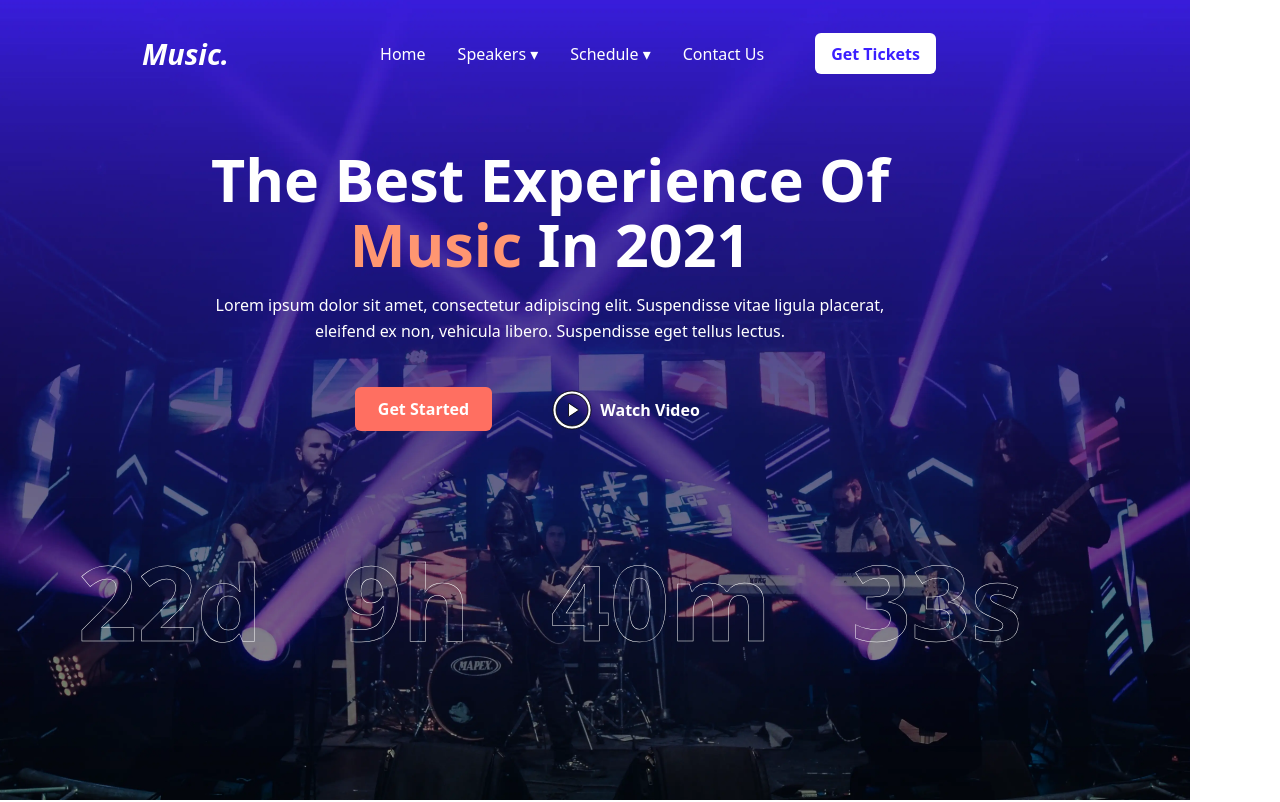
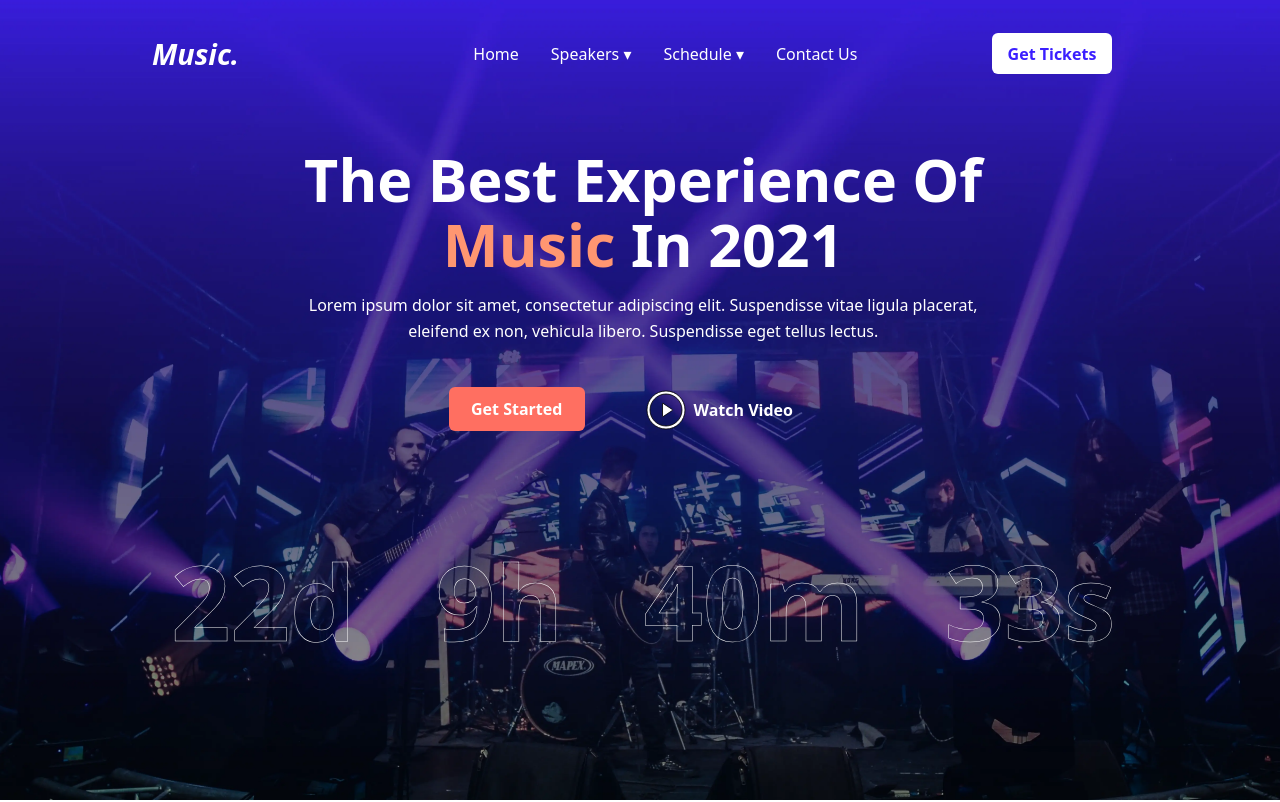
Before and after one commit to SebiFullstack/Music-concert, a React (Vite) app: page / in a window 1280 px wide. Shown: the top 802 px of the page. Built offline with nearby package versions, Linux system fonts and the light colour scheme.

Commit message:
resolve conflicts

```diff
--- a/src/components/Footer/Footer.module.css
+++ b/src/components/Footer/Footer.module.css
@@ -5,10 +5,13 @@
     display: flex;
     justify-content: space-between;
     align-items: center;
-    padding: 10px 60px;
+    padding: 10px 10px;
     margin: 0 auto;
-    width: 93vw;
-    margin-left: -100px;
+    width: 113%;
+    margin-left: -80px;
+    word-wrap: break-word;
+    overflow-x: hidden;
+    overflow-wrap: break-word;
   }
 
   .left {
--- a/src/components/GallerySection/GallerySection.module.css
+++ b/src/components/GallerySection/GallerySection.module.css
@@ -1,6 +1,5 @@
 .section {
     position: relative;
-    width: 100vw;
     padding: 60px 0;
     box-sizing: border-box;
     background-color: rgba(252, 82, 82, 0.06);
@@ -11,6 +10,9 @@
     flex-direction: column;
     margin-left: -80px;
     text-align: left;
+    overflow-wrap: break-word;
+    overflow-x: hidden;
+    width: 113%;
   }
 
   .heading {
--- a/src/components/Header/Header.module.css
+++ b/src/components/Header/Header.module.css
@@ -9,7 +9,11 @@
     width: 100vw;
     box-sizing: border-box;
     margin-bottom: 100px;
-    margin-left: -90px;
+    margin-left: -80px;
+    word-wrap: break-word;
+    overflow-wrap: break-word;
+    overflow-x: hidden;
+    width: 113%;
   }
 
   .nav {
```
